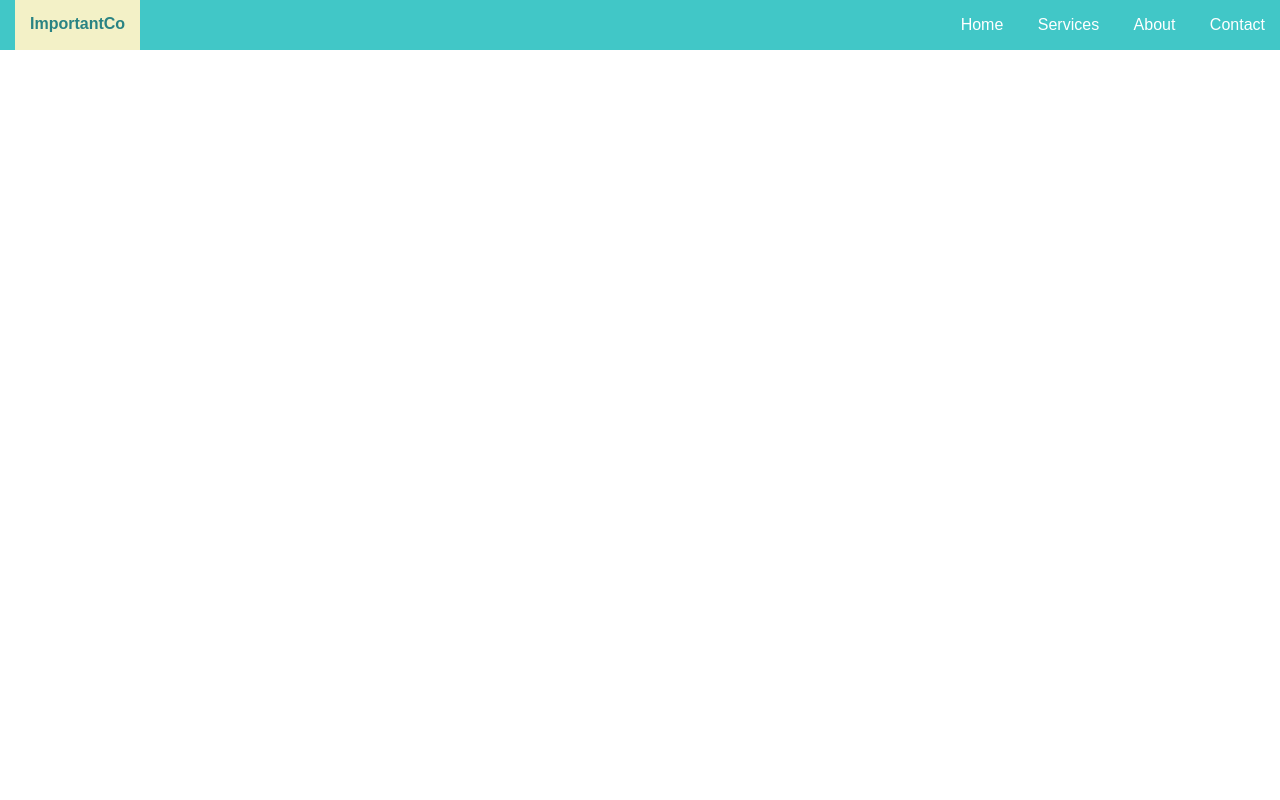
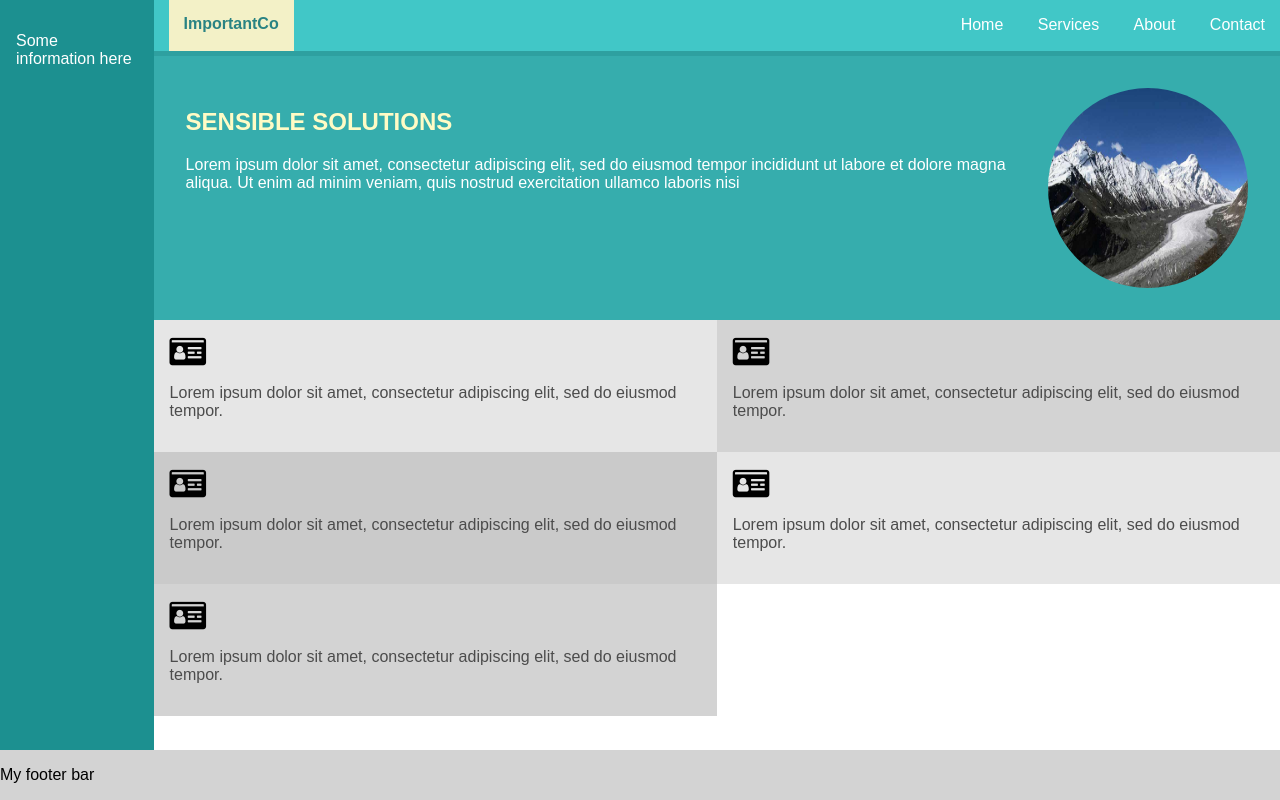
Before and after one commit to olilchev/layoutsCSSGrid, a website: page index.html in a window 1280 px wide. Drawn offline with Linux system fonts and the light colour scheme.

Commit message:
save
save

```diff
--- a/css/main.css
+++ b/css/main.css
@@ -1,7 +1,14 @@
+
+body, html {height:100%}
 body {
     margin:0;
     font-family: 'Montserrat', sans-serif;
-
+    display: grid;
+    grid-template-rows: auto 50px;
+    grid-template-columns: 12% auto;
+    grid-template-areas:
+        "sidebar right"
+        "footer footer";
 
 }
 a { text-decoration: none; }
@@ -26,3 +33,100 @@ header {
     display: grid;
     grid-template-columns: [logo-start] fit-content(20%) [nav-start] auto [nav-end];
 }
+
+section#hero {
+    background-color: #36ADAD;
+    padding: 2em;
+    border-top: 5px solid #2EA0A0;
+    grid-area: hero;
+    display: grid;
+    grid-template-columns: repeat(2, auto);
+}
+
+#content h1 {
+    text-transform: uppercase;
+    color: #FFFBC5;
+}
+
+#content p {
+    color: #fff;
+}
+
+img {
+    max-width: 100%;
+    background-size: cover;
+    margin: 0 auto;
+}
+
+#mountain {
+    border-radius: 50%;
+    width: 200px;
+    height: 200px;
+}
+
+.sidebar {
+    grid-area: sidebar;
+    background: #1c9090;
+    color: #ffffff;
+    padding: 1em;
+}
+
+.main {
+    grid-area: right;
+    grid-template-rows: 51px fit-content(30%) 40% auto;
+    display: grid;
+    grid-template-areas:
+        "head"
+        "hero"
+        "invention"
+        "features"
+}
+
+footer {
+    grid-area: footer;
+    background: lightgray;
+}
+
+#features {
+    display: grid;
+    grid-template-columns: repeat(2, auto);
+    grid-template-rows: repeat(2, auto);
+
+    grid-column-gap: 10px 30px;
+}
+
+#features i {
+    font-size: 2em;
+
+}
+
+ul#features {
+    margin: 0; padding: 0;
+}
+
+ul#features li {
+    background-color: lightgray;
+    padding: 1em;
+
+}
+
+ul#features li p {
+    color: #4C4C4C;
+}
+
+ul#features li:nth-child(1) {
+    background-color:#E6E6E6;
+}
+ul#features li:nth-child(2) {
+    background-color:#D3D3D3;
+
+}
+ul#features li:nth-child(3) {
+    background-color:#CACACA;
+}
+ul#features li:nth-child(4) {
+    background-color:#E6E6E6;
+
+ul#features li:nth-child(5) {
+    background-color:#D3D3D3;
+}
--- a/index.html
+++ b/index.html
@@ -4,9 +4,14 @@
     <meta charset="UTF-8">
     <meta name="viewport" content="width=device-width, initial-scale=1.0">
     <title>CSS Grid Demo</title>
+    <link rel="stylesheet" href="https://maxcdn.bootstrapcdn.com/font-awesome/4.7.0/css/font-awesome.min.css">
     <link rel="stylesheet" href="css/main.css">
 </head>
 <body>
+    <div class="sidebar">
+        <p>Some information here</p>
+    </div>
+    <div class="main">
     <header>
         <a href="#" id="logo">ImportantCo</a>
         <nav>
@@ -19,5 +24,39 @@
         </nav>
     </header>
 
+    <section id="hero">
+        <div id="content">
+            <h1>Sensible Solutions</h1>
+            <p>Lorem ipsum dolor sit amet, consectetur adipiscing elit, sed do eiusmod tempor incididunt ut labore et dolore magna aliqua. Ut enim ad minim veniam, quis nostrud exercitation ullamco laboris nisi</p>
+        </div>
+        <img src="images/mountain.jpg" id="mountain">
+    </section>
+
+    <ul id="features">
+        <li>
+            <i class="fa fa-id-card" aria-hidden="true"></i>
+            <p>Lorem ipsum dolor sit amet, consectetur adipiscing elit, sed do eiusmod tempor.</p>
+        </li>
+        <li>
+            <i class="fa fa-id-card" aria-hidden="true"></i>
+            <p>Lorem ipsum dolor sit amet, consectetur adipiscing elit, sed do eiusmod tempor.</p>
+        </li>
+        <li>
+            <i class="fa fa-id-card" aria-hidden="true"></i>
+            <p>Lorem ipsum dolor sit amet, consectetur adipiscing elit, sed do eiusmod tempor.</p>
+        </li>
+        <li>
+            <i class="fa fa-id-card" aria-hidden="true"></i>
+            <p>Lorem ipsum dolor sit amet, consectetur adipiscing elit, sed do eiusmod tempor.</p>
+        </li>
+        <li>
+            <i class="fa fa-id-card" aria-hidden="true"></i>
+            <p>Lorem ipsum dolor sit amet, consectetur adipiscing elit, sed do eiusmod tempor.</p>
+        </li>
+    </ul>
+</div>
+<footer>
+    <p>My footer bar</p>
+</footer>
 </body>
 </html>
```
Also changed, not shown: images/mountain.jpg (added), images/vector-mountains.svg (added).
